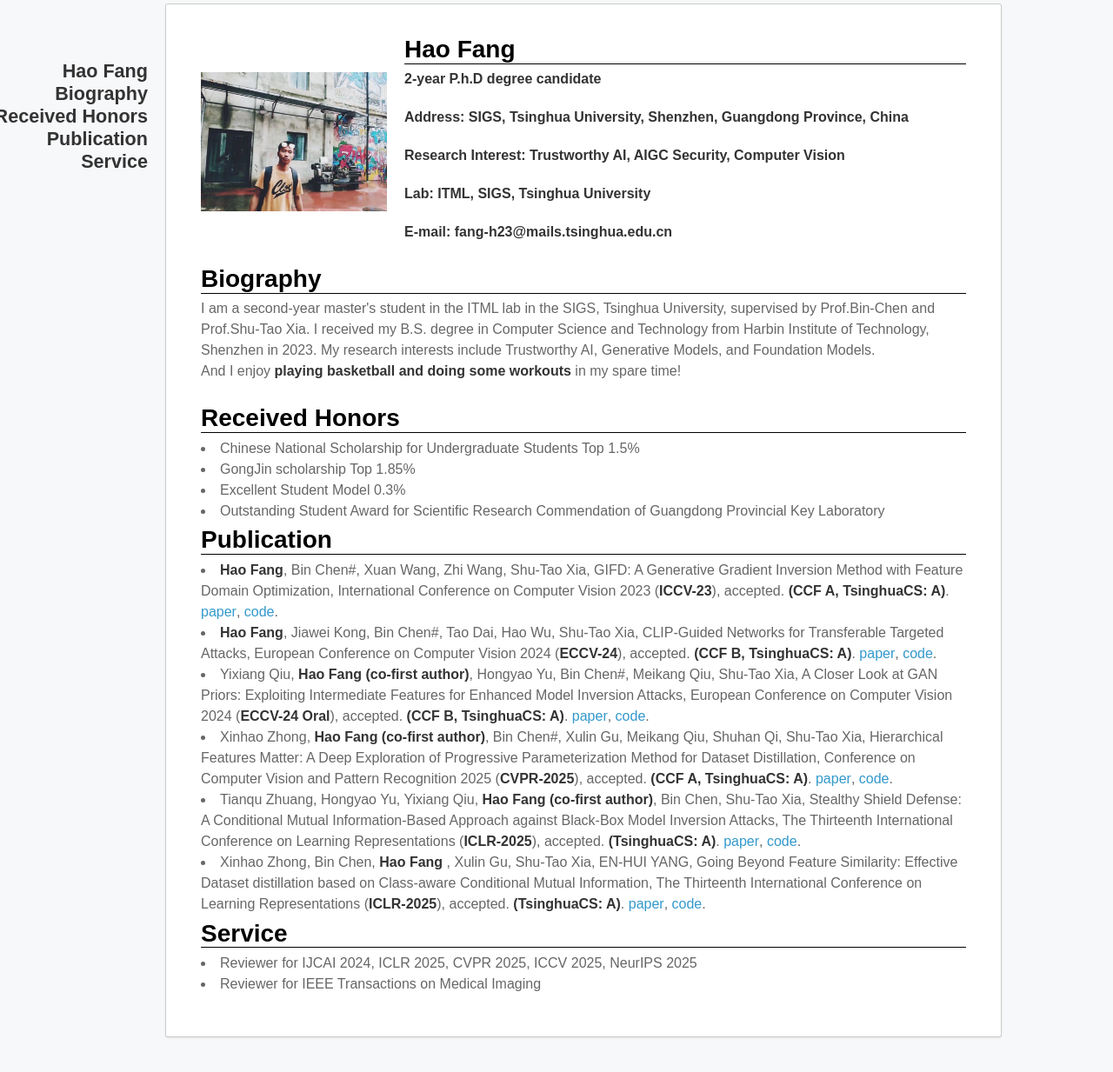
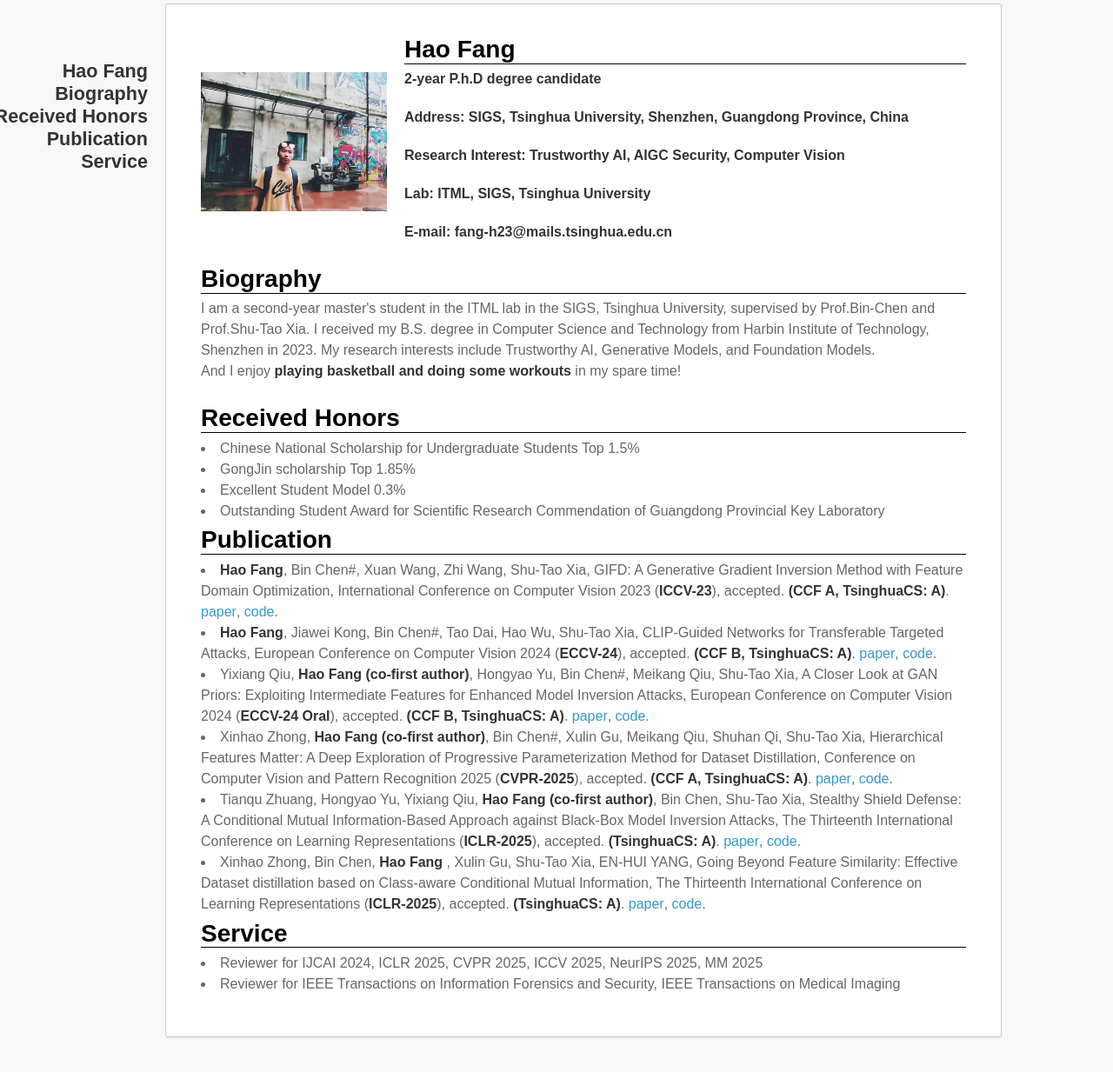
Before and after one commit to ffhibnese/ffhibnese.github.io, a Jekyll site: the page built from index.md, in a window 1280 px wide and 1344 px high, cut to the strip 111-1344 px from the top of the window. Shown: the whole strip at 87% size. Built offline with Jekyll 4.4.1, drawn with Linux system fonts in a browser that asks for light colours; nearby versions of some CDN libraries; our own code applies the rules of GitHub Pages for plain Markdown files.

Commit message:
Update index.md

```diff
--- a/index.md
+++ b/index.md
@@ -70,8 +70,8 @@
   <tr>
     <td width="100%">
       <h2>Service</h2>
-      <li>Reviewer for IJCAI 2024, ICLR 2025, CVPR 2025, ICCV 2025, NeurIPS 2025</li>
-      <li>Reviewer for IEEE Transactions on Medical Imaging</li>
+      <li>Reviewer for IJCAI 2024, ICLR 2025, CVPR 2025, ICCV 2025, NeurIPS 2025, MM 2025</li>
+      <li>Reviewer for IEEE Transactions on Information Forensics and Security, IEEE Transactions on Medical Imaging</li>
     </td>
   </tr>
 </table>
```
